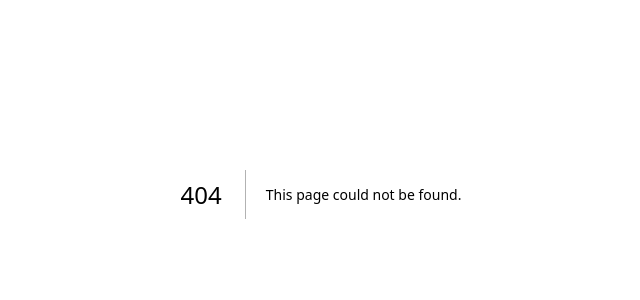
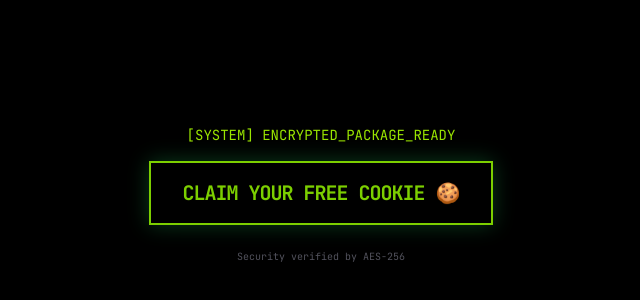
Before and after one commit to anphan991/blog, a Next.js app: page /free-cookie in a window 1280 px wide. Before the commit this address had no page. Shown: the part 206-506 px from the top of the page, without its empty margins (319-959 px from the left). Built offline with nearby package versions, Linux system fonts and the light colour scheme.

Commit message:
implemented high-performance local rickroll trap. strictly optimized

```diff
--- /dev/null
+++ b/app/free-cookie/page.tsx
@@ -0,0 +1,40 @@
+'use client';
+import { useState } from 'react';
+
+export default function FreeCookiePage() {
+  const [isPlaying, setIsPlaying] = useState(false);
+
+  return (
+    <div className="fixed inset-0 bg-black flex flex-col items-center justify-center font-mono z-[9999]">
+      {!isPlaying ? (
+        /* LỚP MỒI NHỬ: Ép người dùng click để trình duyệt cho phép phát tiếng */
+        <div className="text-center space-y-6 animate-in fade-in zoom-in duration-500">
+          <div className="text-lime-400 text-sm mb-4">
+            [SYSTEM] ENCRYPTED_PACKAGE_READY
+          </div>
+          <button
+            onClick={() => setIsPlaying(true)}
+            className="px-8 py-4 border-2 border-lime-500 text-lime-500 hover:bg-lime-500 hover:text-black transition-all font-bold text-xl uppercase tracking-tighter shadow-[0_0_20px_rgba(34,197,94,0.3)]"
+          >
+            Claim Your Free Cookie 🍪
+          </button>
+          <p className="text-zinc-600 text-[10px]">Security verified by AES-256</p>
+        </div>
+      ) : (
+        /* VIDEO CHÍNH: Sẽ phát có tiếng vì đã có tương tác Click ở trên */
+        <div className="w-full h-full relative animate-in zoom-in duration-300">
+          <iframe
+            src="https://www.youtube-nocookie.com/embed/dQw4w9WgXcQ?autoplay=1&controls=0&modestbranding=1&rel=0&iv_load_policy=3&enablejsapi=1"
+            title="Rickroll"
+            className="absolute inset-0 w-full h-full border-0"
+            allow="accelerometer; autoplay; clipboard-write; encrypted-media; gyroscope; picture-in-picture"
+            allowFullScreen
+          ></iframe>
+
+          {/* Overlay che phủ để không cho bấm dừng */}
+          <div className="absolute inset-0 bg-transparent z-10" />
+        </div>
+      )}
+    </div>
+  );
+}
--- a/app/page.tsx
+++ b/app/page.tsx
@@ -198,7 +198,7 @@ return (
 
           {/* BENTO 6: RICKROLL COOKIE */}
           <motion.a
-            href="https://shattereddisk.github.io/rickroll/rickroll.mp4" target="_blank" rel="noopener noreferrer"
+            href="/free-cookie" target="_blank" rel="noopener noreferrer"
             className="bg-gradient-to-br from-amber-950/40 to-amber-900/50 border border-amber-500/20 rounded-3xl p-6 group cursor-help transition-all hover:scale-105 hover:border-amber-400/50"
           >
             <div className="flex items-center gap-3 mb-2">
```
